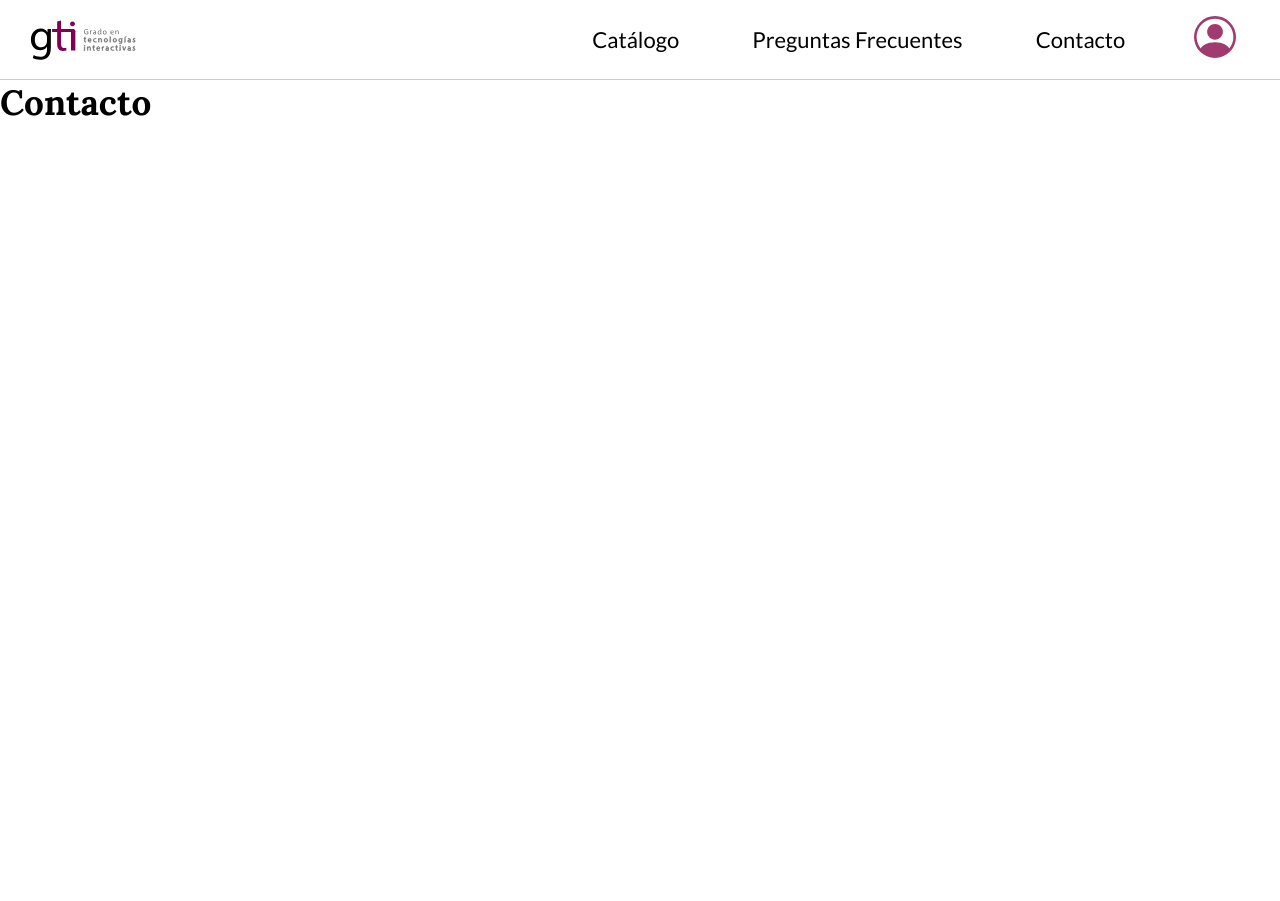
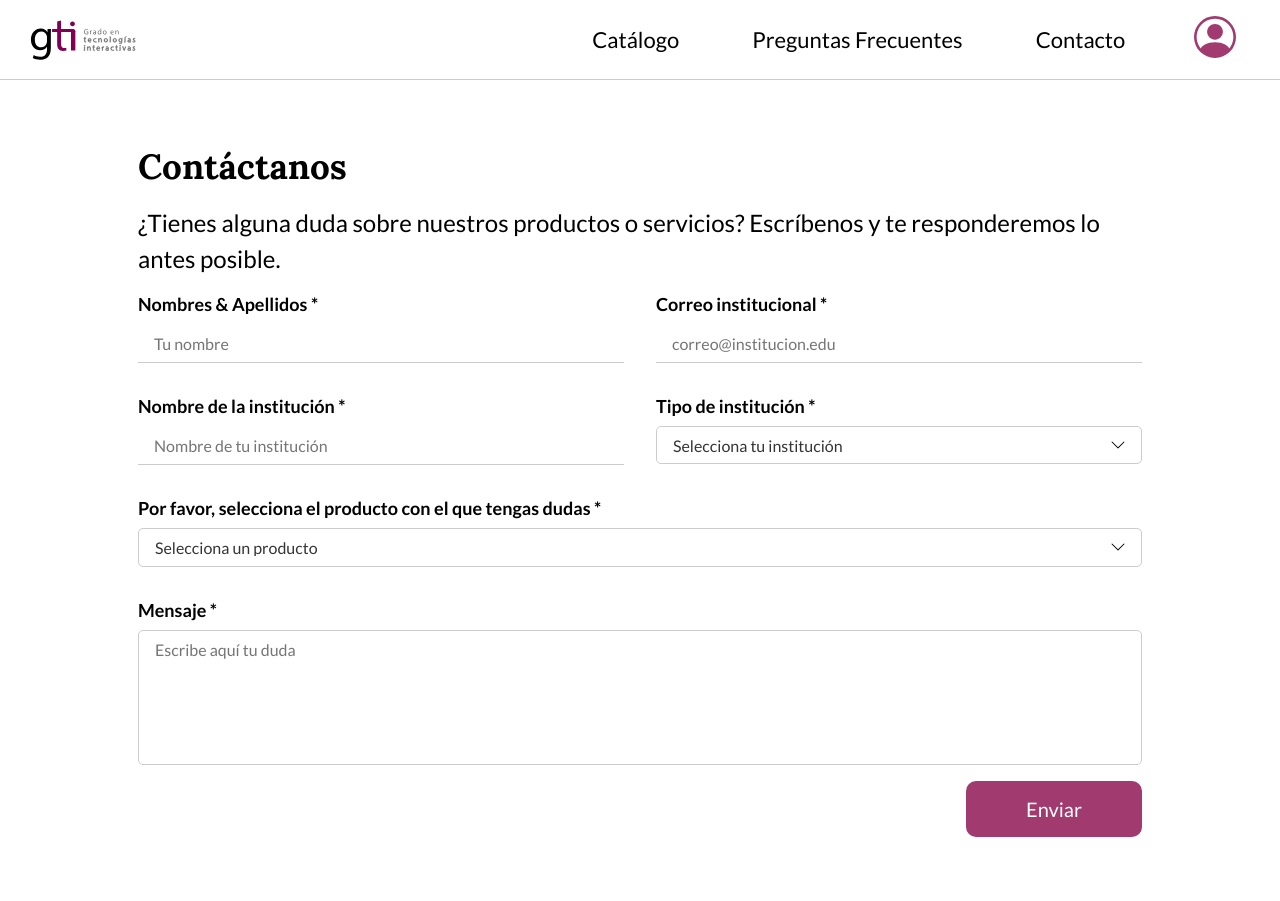
Before and after one commit to RebecaMAy/PROA05, a PHP site: page /app-gti/contacto.php in a window 1280 px wide. Before the commit the page ends 116 px from the top, so only its background shows below. Run offline with PHP 8.4, Linux system fonts and the light colour scheme.

Commit message:
chore: html+css contacto, falta js

```diff
--- a/src/app-gti/contacto.php
+++ b/src/app-gti/contacto.php
@@ -8,7 +8,9 @@
     <title>Contacto</title>
     <link rel="stylesheet" href="css/estilos.css">
     <link rel="stylesheet" href="css/header.css">
+    <link rel="stylesheet" href="css/contacto.css">
     <script src="js/menu.js" defer></script>
+    <script src="js/contacto.js" defer></script>
 </head>
 <body>
 <?php // PROVISIONAL SIN EL LOGIN
@@ -18,7 +20,66 @@ $rutaBase = "./";
 include $logueado ? 'includes/headerLogueado.inc' : 'includes/headerNoLogueado.inc';
 ?>
 
-<h2>Contacto</h2>
+<section class="contacto">
+    <form class="formulario-contacto">
+        <h2>Contáctanos</h2>
+        <p class="parrafo-principal">
+            ¿Tienes alguna duda sobre nuestros productos o servicios? Escríbenos y te responderemos lo antes posible.
+        </p>
+
+        <div class="grupo-campos">
+            <div class="campo">
+                <label for="nombre">Nombres & Apellidos *</label>
+                <input type="text" id="nombre" class="input-base" placeholder="Tu nombre" />
+            </div>
+
+            <div class="campo">
+                <label for="email">Correo institucional *</label>
+                <input type="email" id="email" class="input-base" placeholder="correo@institucion.edu" />
+            </div>
+
+            <div class="campo">
+                <label for="institucion">Nombre de la institución *</label>
+                <input type="text" id="institucion" class="input-base" placeholder="Nombre de tu institución" />
+            </div>
+
+            <div class="campo">
+                <label for="tipo">Tipo de institución *</label>
+                <div class="input-dropdown">
+                    <select id="tipo" class="seleccionador-dropdown">
+                        <option selected disabled hidden>Selecciona tu institución</option>
+                        <option>Universidad</option>
+                        <option>Instituto</option>
+                        <option>Colegio</option>
+                        <option>Academia Particular</option>
+                        <option>Otros (especificar en campo mensaje)</option>
+                    </select>
+                    <img src="icons/dropdown.svg" alt="Flecha" class="icono-dropdown">
+                </div>
+            </div>
+
+            <div class="campo campo-largo">
+                <label for="producto">Por favor, selecciona el producto con el que tengas dudas *</label>
+                <div class="input-dropdown">
+                    <select id="producto" class="seleccionador-dropdown">
+                        <option selected disabled hidden>Selecciona un producto</option>
+                        <option>PROA</option>
+                    </select>
+                    <img src="icons/dropdown.svg" alt="Flecha" class="icono-dropdown">
+                </div>
+            </div>
+
+            <div class="campo campo-largo">
+                <label for="mensaje">Mensaje *</label>
+                <textarea id="mensaje" class="input-contacto" placeholder="Escribe aquí tu duda" rows="6"></textarea>
+            </div>
+        </div>
+
+        <div class="boton-contacto">
+            <button type="submit" class="btn">Enviar</button>
+        </div>
+    </form>
+</section>
 
 </body>
 </html>
--- /dev/null
+++ b/src/app-gti/css/contacto.css
@@ -0,0 +1,71 @@
+.formulario-contacto {
+    max-width: 1100px;
+    margin: 0 auto;
+    display: flex;
+    flex-direction: column;
+    gap: 1em;
+    padding: 4em 3em;
+}
+
+.formulario-contacto h2,
+.formulario-contacto p {
+    text-align: left;
+    max-width: 100%;
+    margin: 0;
+}
+
+.formulario-contacto label {
+    margin-bottom: 0.5em;
+}
+
+.grupo-campos {
+    display: flex;
+    flex-wrap: wrap;
+    gap: 2em;
+}
+
+.campo {
+    flex: 1 1 45%;
+    display: flex;
+    flex-direction: column;
+}
+
+.campo-largo {
+    flex: 1 1 100%;
+}
+
+.boton-contacto {
+    display: flex;
+    justify-content: flex-end;
+}
+
+.btn {
+    padding: 0.8em 3em;
+}
+
+.campo-error {
+    border: 2px solid var(--color-rojoError) !important;
+    border-radius: 5px;
+}
+
+
+@media (max-width: 768px) {
+
+    .formulario-contacto {
+        padding: 3em 2em;
+    }
+
+    .campo,
+    .campo-largo {
+        flex: 1 1 100%;
+    }
+
+    .boton-contacto {
+        justify-content: center;
+
+    }
+
+    .btn {
+        width: 100%;
+    }
+}
--- a/src/app-gti/css/estilos.css
+++ b/src/app-gti/css/estilos.css
@@ -74,6 +74,7 @@ a { color: inherit; }
     --color-panelesBordesGris: #CCCCCC;
 
     --color-inputsSeleccionados: #6b6b6b;
+    --color-rojoError: #fda7a7;
 
     --fuente-lato: 'Lato', sans-serif;
     --fuente-lora: 'Lora', serif;
@@ -378,6 +379,7 @@ label {
 
     background-color: transparent;
     padding: 0.6em 0;
+    padding-left: 1em;
 }
 
 .input-base:focus {
@@ -488,11 +490,6 @@ textarea {
     margin: 0 auto;
 }
 
-label[for="email"],
-label[for="password"] {
-    margin-bottom: -0.75em; /* exactamente el negativo del gap general, para ver como se verían esos campos */
-}
-
 .galeria-iconos {
     display: flex;
     flex-wrap: wrap;
--- a/src/app-gti/css/pagProducto.css
+++ b/src/app-gti/css/pagProducto.css
@@ -47,7 +47,7 @@
 }
 
 .contenedor p.parrafo-secundario {
-    margin-bottom: 1.625em;
+    margin-bottom: 0.8em;
 }
 
 .btnCTA-PROA {
--- a/src/app-gti/pagProducto.php
+++ b/src/app-gti/pagProducto.php
@@ -98,5 +98,6 @@ include $logueado ? 'includes/headerLogueado.inc' : 'includes/headerNoLogueado.i
         </div>
     </div>
 </section>
+
 </body>
 </html>
```
